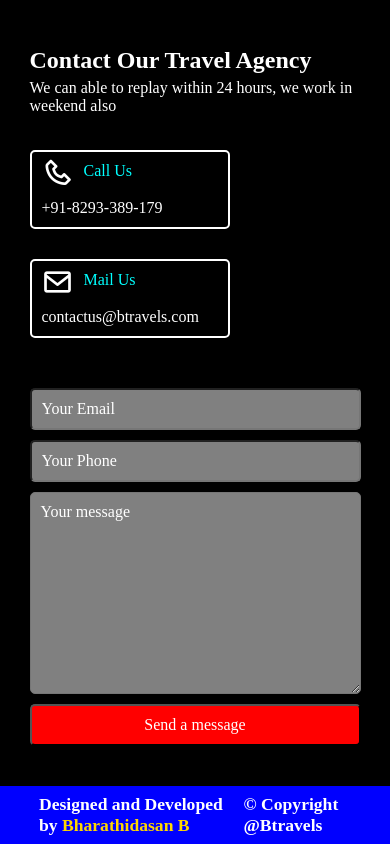
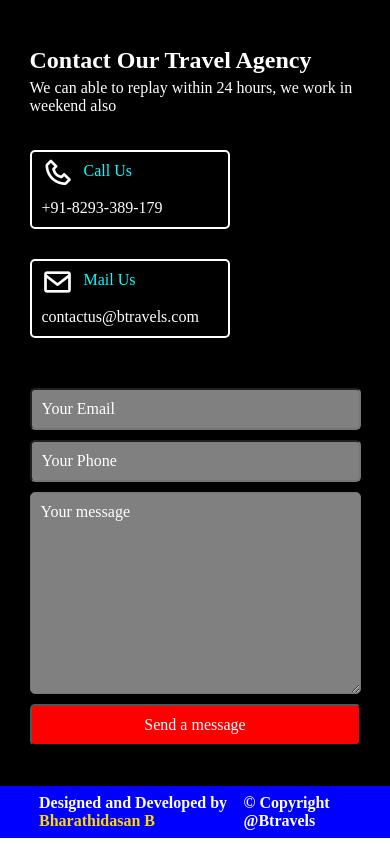
Before and after one commit to Bharathidasan07/Btravels, a plain HTML site: page index.html in a window 390 px wide. Shown: the part 6848-7692 px from the top of the page. Drawn offline with nearby package versions, Linux system fonts and the light colour scheme.

Commit message:
Update style.css

```diff
--- a/style.css
+++ b/style.css
@@ -672,3 +672,9 @@ section{
 .footer_elms a{
     color: gold;
 }
+
+@media screen and (max-width: 700px){
+    .footer_elms{
+        font-size: 1rem;
+    }
+}
```
